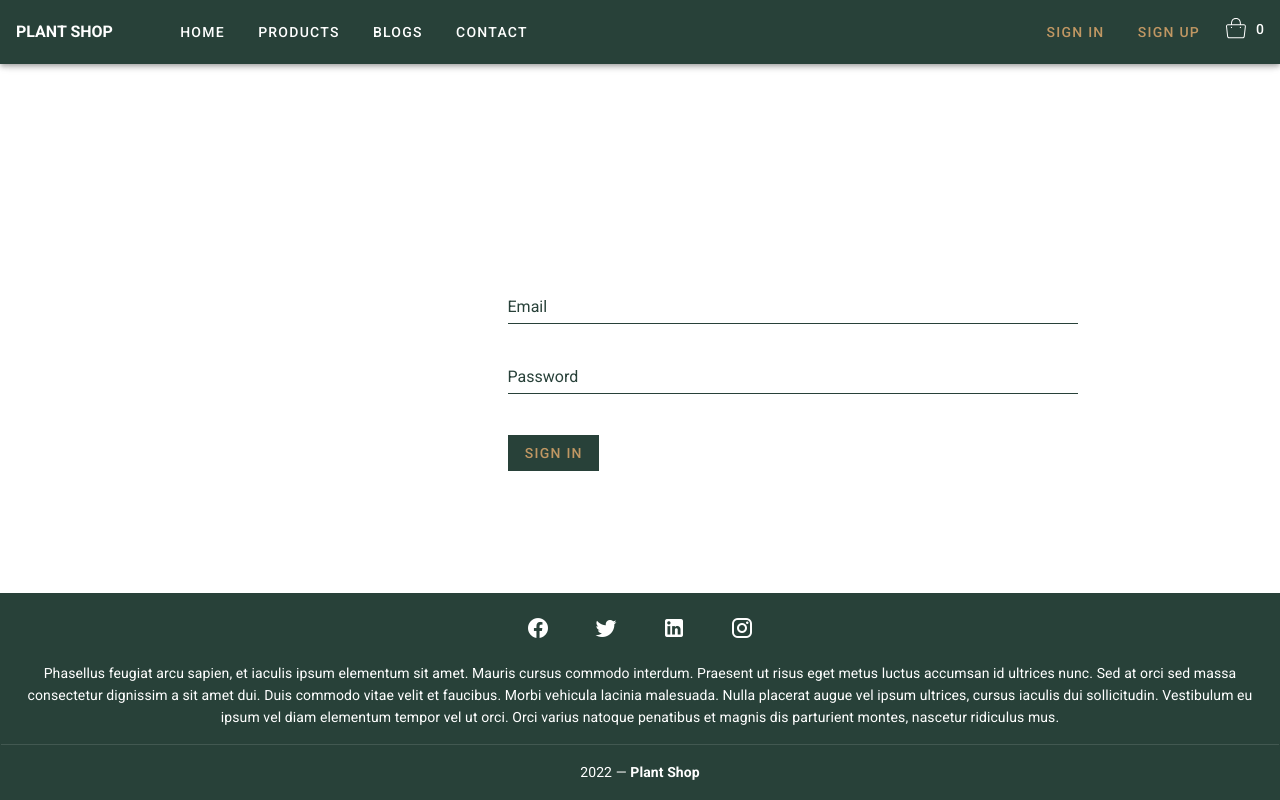
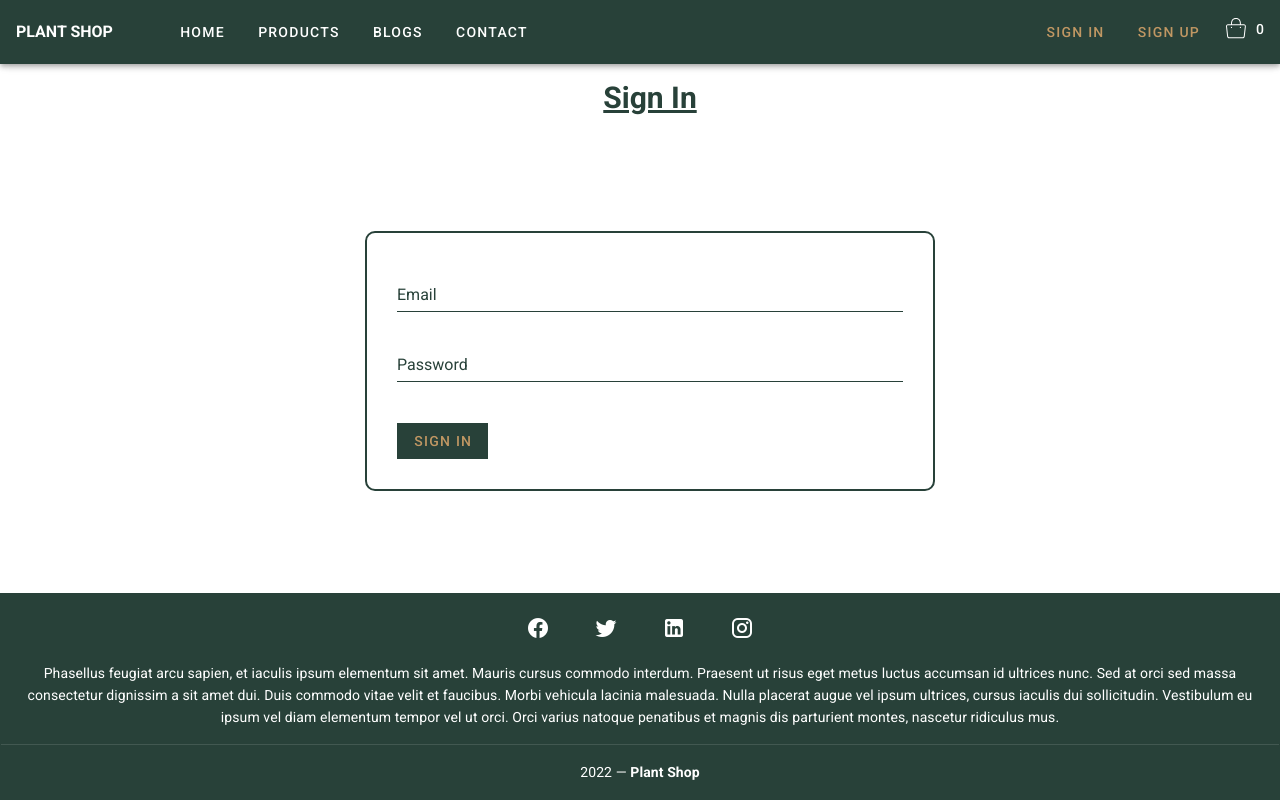
Before and after one commit to khanhnm222/nuxt-plant-shop, a Nuxt app: page /SignIn in a window 1280 px wide. Built offline with nearby package versions, Linux system fonts and the light colour scheme.

Commit message:
Update login form and register form

```diff
--- a/components/SignIn.vue
+++ /dev/null
@@ -1,38 +0,0 @@
-<template>
-  <v-container fluid>
-    <v-layout row wrap>
-      <v-flex xs12 class="text-xs-center" mt-5>
-        <h1>Sign In</h1>
-      </v-flex>
-      <v-flex xs12 sm6 offset-sm3 mt-3>
-        <form>
-          <v-layout column>
-            <v-flex>
-              <v-text-field
-                name="email"
-                label="Email"
-                id="email"
-                type="email"
-                required></v-text-field>
-            </v-flex>
-            <v-flex>
-              <v-text-field
-                name="password"
-                label="Password"
-                id="password"
-                type="password"
-                required></v-text-field>
-            </v-flex>
-            <v-flex class="text-xs-center" mt-5>
-              <v-btn color="primary" type="submit">Sign In</v-btn>
-            </v-flex>
-          </v-layout>
-        </form>
-      </v-flex>
-    </v-layout>
-  </v-container>
-</template>
-
-<script>
-export default {};
-</script>
--- a/components/SignUp.vue
+++ /dev/null
@@ -1,47 +0,0 @@
-<template>
-  <v-container fluid>
-    <v-layout row wrap>
-      <v-flex xs12 class="text-xs-center" mt-5>
-        <h1>Sign Up</h1>
-      </v-flex>
-      <v-flex xs12 sm6 offset-sm3 mt-3>
-        <form>
-          <v-layout column>
-            <v-flex>
-              <v-text-field
-                name="email"
-                label="Email"
-                id="email"
-                type="email"
-                required></v-text-field>
-            </v-flex>
-            <v-flex>
-              <v-text-field
-                name="password"
-                label="Password"
-                id="password"
-                type="password"
-                required></v-text-field>
-            </v-flex>
-            <v-flex>
-              <v-text-field
-                name="confirmPassword"
-                label="Confirm Password"
-                id="confirmPassword"
-                type="password"
-                required
-                ></v-text-field>
-            </v-flex>
-            <v-flex class="text-xs-center" mt-5>
-              <v-btn color="primary" type="submit">Sign Up</v-btn>
-            </v-flex>
-          </v-layout>
-        </form>
-      </v-flex>
-    </v-layout>
-  </v-container>
-</template>
-
-<script>
-export default {};
-</script>
--- a/pages/SignIn.vue
+++ b/pages/SignIn.vue
@@ -1,18 +1,19 @@
 <template>
   <div>
     <div class="main-content">
-      <div class="flex justify-center font-semibold underline mb-6 text-3xl">
+      <div class="app-color flex justify-center font-semibold underline text-3xl">
         Sign In
       </div>
       <div class="flex">
         <v-container fluid>
           <v-layout class="justify-center" row wrap>
-            <v-flex xs12 sm6 offset-sm3 mt-3>
-              <form class="w-full">
+            <v-flex class="form-contain xs12 sm6 offset-sm3 mt-3">
+              <form class="form-info w-full">
                 <v-layout column>
                   <v-flex>
                     <v-text-field
                       id="email"
+                      v-model="email"
                       name="email"
                       label="Email"
                       type="email"
@@ -22,14 +23,17 @@
                   <v-flex>
                     <v-text-field
                       id="password"
+                      v-model="password"
                       name="password"
                       label="Password"
-                      type="password"
                       required
+                      :type="password ? 'password' : 'text'"
+                      :append-icon="password ? 'mdi-eye-off-outline' : 'mdi-eye-outline'"
+                      @click:append="() => (password = !password)"
                     />
                   </v-flex>
                   <v-flex class="text-xs-center" mt-5>
-                    <v-btn class="action_btn" type="submit">
+                    <v-btn class="action_btn" type="submit" @click="handleSubmit">
                       Sign In
                     </v-btn>
                   </v-flex>
@@ -44,7 +48,41 @@
 </template>
 
 <script>
+import { mapState, mapActions } from 'vuex'
 export default {
-  name: 'SingIn'
+  name: 'SingIn',
+  data () {
+    return {
+      email: '',
+      password: '',
+      submitted: false
+    }
+  },
+  computed: {
+    ...mapState('account', ['status'])
+  },
+  methods: {
+    ...mapActions('account', ['login', 'logout']),
+    handleSubmit (e) {
+      debugger
+      console.log('submit login', e)
+      this.submitted = true
+      const { email, password } = this
+      if (email && password) {
+        this.login({ email, password })
+      }
+    }
+  }
 }
 </script>
+<style>
+.form-info {
+  border: 2px solid #284139;
+  padding: 30px;
+  border-radius: 10px;
+}
+
+.form-contain {
+  margin: 0 auto;
+}
+</style>
--- a/pages/SignUp.vue
+++ b/pages/SignUp.vue
@@ -1,13 +1,13 @@
 <template>
   <div class="main-content">
-    <div class="flex justify-center font-semibold underline mb-6 text-3xl">
+    <div class="app-color flex justify-center font-semibold underline text-3xl">
       Sign Up
     </div>
     <div class="flex">
-      <v-container fluid>
+      <v-container>
         <v-layout class="justify-center" row wrap>
-          <v-flex xs12 sm6 offset-sm3 mt-3>
-            <form class="w-full">
+          <v-flex class="form-contain xs12 sm6 offset-sm3 mt-3">
+            <form class="form-info w-full">
               <v-layout column>
                 <v-flex>
                   <v-text-field
@@ -55,3 +55,14 @@ export default {
   name: 'SingUp'
 }
 </script>
+<style>
+.form-info {
+  border: 2px solid #284139;
+  padding: 30px;
+  border-radius: 10px;
+}
+
+.form-contain {
+  margin: 0 auto;
+}
+</style>
```
